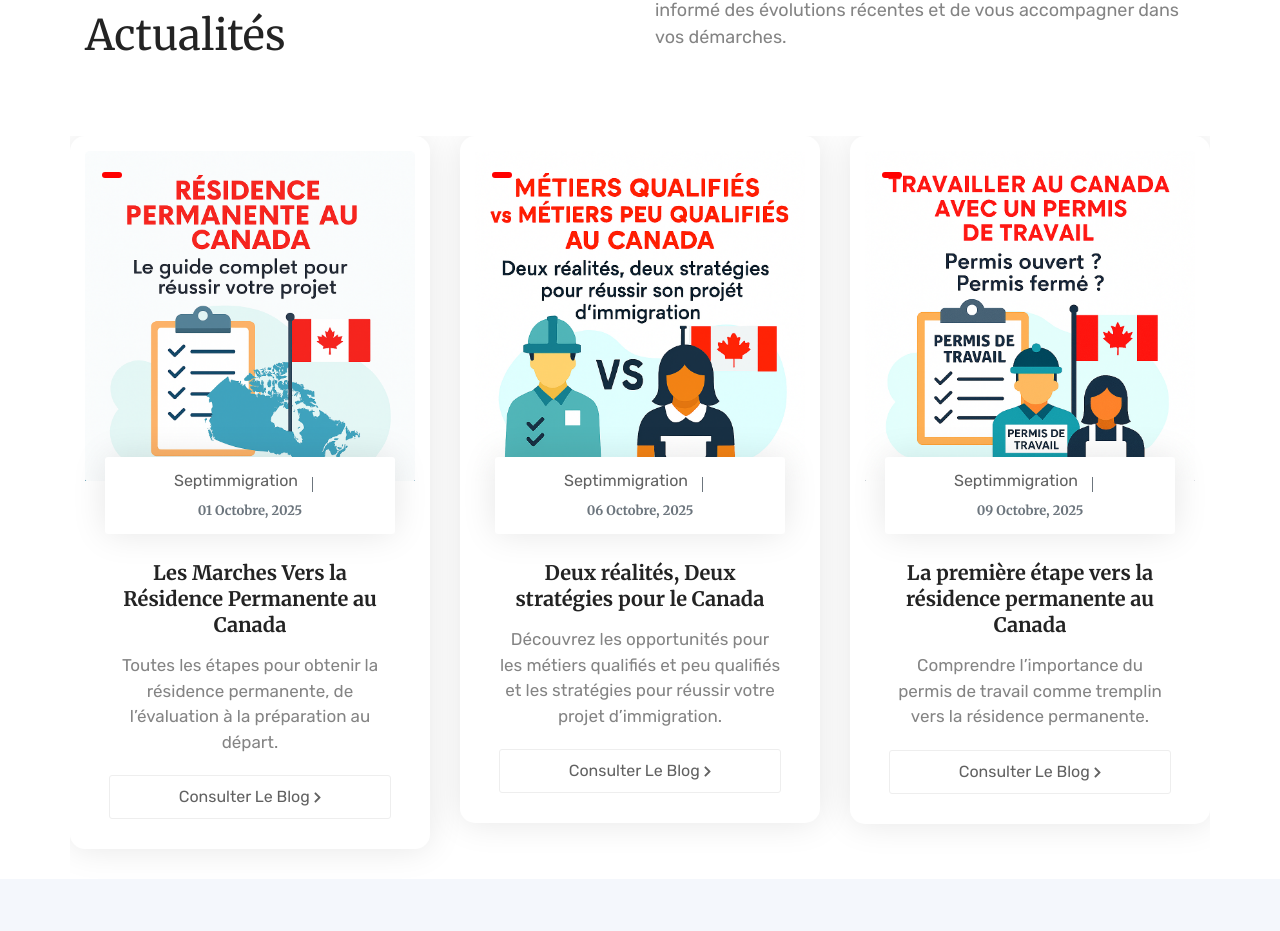
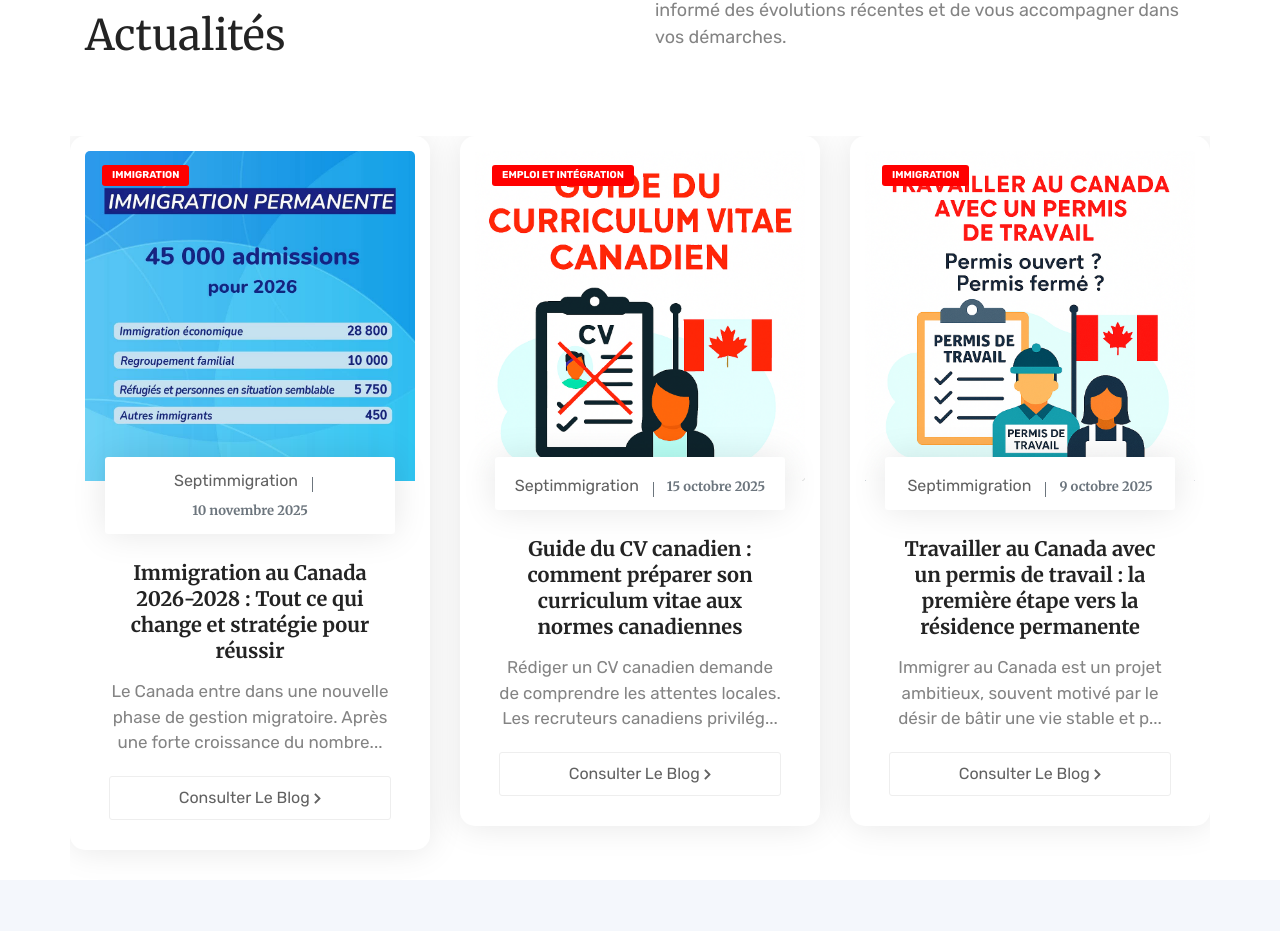
Before and after one commit to Abdoul-lab/rv-7immig, a React (Vite) app: page / in a window 1280 px wide. Shown: the part 4025-4956 px from the top of the page. Built offline with nearby package versions, Linux system fonts and the light colour scheme.

Commit message:
actulisation des actualités sur l'accueil

```diff
--- a/src/components/BlogSection2.jsx
+++ b/src/components/BlogSection2.jsx
@@ -1,53 +1,37 @@
-import React from "react";
+import React, { useMemo } from "react";
 import { Swiper, SwiperSlide } from "swiper/react";
 import { Autoplay } from "swiper/modules";
 import "swiper/css";
 import "swiper/css/autoplay";
-
-const blogPosts = [
-  {
-    id: 1,
-    title: "Rédiger un CV adapté aux normes locales",
-    category: [""],//Conseils carrière
-    date: "15 Octobre, 2025",
-    author: "Septimmigration",
-    image: "/images/CVcanada.png",
-    excerpt: "Apprenez à rédiger un CV canadien clair, concis et adapté aux attentes des recruteurs.",
-    link: '/blog/guide-cv-canadien',
-  },
-  {
-    id: 2,
-    title: "Les Marches Vers la Résidence Permanente au Canada",
-    category: [""],//immigration
-    date: "01 Octobre, 2025",
-    author: "Septimmigration",
-    image: "/images/ResidencePermanenteCanada.png",
-    excerpt: "Toutes les étapes pour obtenir la résidence permanente, de l’évaluation à la préparation au départ.",
-    link: '/blog/residence-permanente-canada',
-  },
-  {
-    id: 3,
-    title: "Deux réalités, Deux stratégies pour le Canada",
-    category: [""],//Immigration
-    date: "06 Octobre, 2025",
-    author: "Septimmigration",
-    image: "/images/MetiersCanada.png",
-    excerpt: "Découvrez les opportunités pour les métiers qualifiés et peu qualifiés et les stratégies pour réussir votre projet d’immigration.",
-    link: '/blog/metiers-qualifies-vs-peu-qualifies',
-  },
-  {
-    id: 4,
-    title: "La première étape vers la résidence permanente au Canada",
-    category: [""],//immigration
-    date: "09 Octobre, 2025",
-    author: "Septimmigration",
-    image: "/images/PermisTravailCanada.png",
-    excerpt: "Comprendre l’importance du permis de travail comme tremplin vers la résidence permanente.",
-    link: '/blog/permis-travail-canada',
-  },
-];
+import articles from "../data/articlesData";
 
 const BlogSection2 = () => {
+  // Trier les articles par date décroissante et récupérer les 4 plus récents
+  const blogPosts = useMemo(() => {
+    return articles
+      .sort((a, b) => new Date(b.date) - new Date(a.date))
+      .slice(0, 4)
+      .map((article, index) => ({
+        id: index + 1,
+        title: article.title,
+        category: [article.category],
+        date: new Date(article.date).toLocaleDateString('fr-FR', {
+          year: 'numeric',
+          month: 'long',
+          day: 'numeric'
+        }).replace(/^\w/, (c) => c.toUpperCase()),
+        author: "Septimmigration",
+        image: article.mainImage,
+        excerpt: article.intro,
+        // Extrait tronqué pour inciter au clic
+        excerptShort:
+          article.intro && article.intro.length > 100
+            ? article.intro.slice(0, 100).trim() + "..."
+            : article.intro,
+        link: `/blog/${article.slug}`,
+      }));
+  }, []);
+
   return (
     <div className="blog-area style-three upper pt-65">
       <div className="container">
@@ -60,7 +44,7 @@ const BlogSection2 = () => {
           <div className="col-lg-6 col-md-6">
             <div className="title-content pb-4">
               <p>
-                Cette section regroupe des actualités fiables et des informations pratiques concernant l’immigration au Canada, afin de vous tenir informé des évolutions récentes et de vous accompagner dans vos démarches.
+                Cette section regroupe des actualités fiables et des informations pratiques concernant l'immigration au Canada, afin de vous tenir informé des évolutions récentes et de vous accompagner dans vos démarches.
               </p>
             </div>
           </div>
@@ -104,10 +88,10 @@ const BlogSection2 = () => {
                       </h2>
                     </div>
                     <div className="dreamit-blog-text">
-                      <p>{post.excerpt}</p>
+                      <p>{post.excerptShort}</p>
                     </div>
                     <div className="dreamit-blog-button">
-                      <a href="/blog">
+                      <a href={post.link}>
                         Consulter le Blog <i className="fas fa-chevron-right"></i>
                       </a>
                     </div>
```
